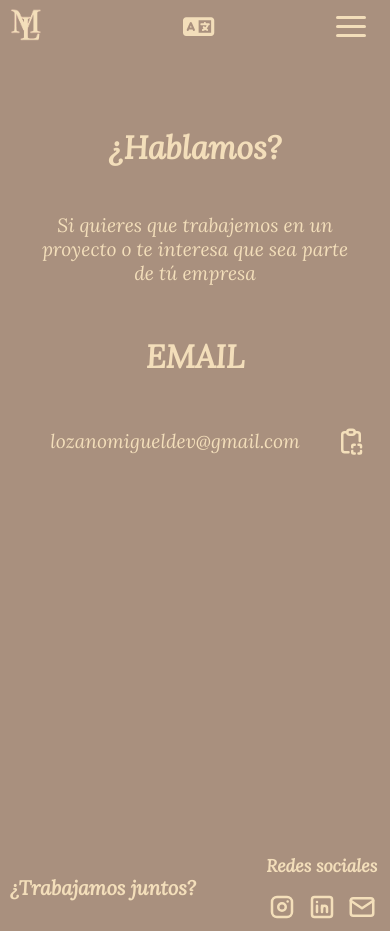
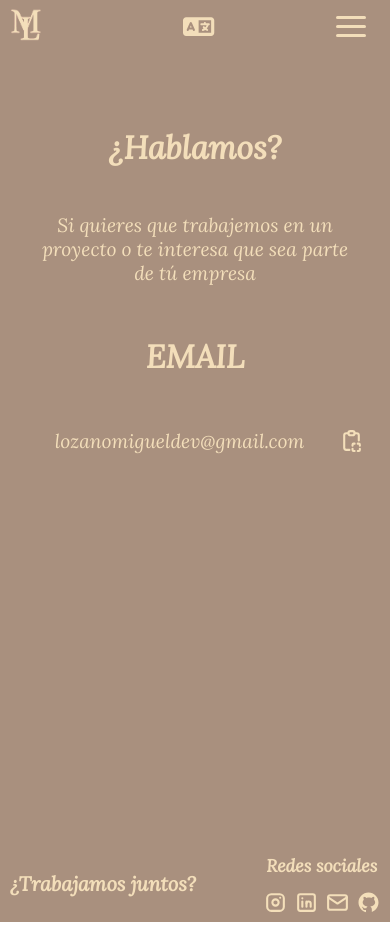
Before and after one commit to lozanoMiguel/portafolio, a React (Create React App) app: page /contact in a window 390 px wide. Built offline with nearby package versions, Linux system fonts and the light colour scheme.

Commit message:
"finishing"

```diff
--- a/src/components/Footer.jsx
+++ b/src/components/Footer.jsx
@@ -3,6 +3,8 @@ import '../styles/Footer.css'
 import mail from '../images/mail.svg'
 import instagram from '../images/brand-instagram.svg'
 import linkedin from '../images/brand-linkedin.svg'
+import github from '../images/icons8-github.svg'
+
 import { useLocation } from 'react-router-dom'
 import { useNavigate } from "react-router-dom";
 import { useTranslation } from 'react-i18next'
@@ -38,6 +40,9 @@ export default function Footer() {
           <a href="mailto:lozanomigueldev@gmail.com">
             <motion.img src={ mail } alt="lozanomiguel92@gmail.com" className='icon filter' whileHover={{ scale: [null, 1.5, 1.4] }} transition={{ duration: 0.3 }}/>
           </a>
+          <a href="https://github.com/lozanoMiguel">
+            <motion.img src={ github } alt="lozanomiguel92@gmail.com" className='icon filter' whileHover={{ scale: [null, 1.5, 1.4] }} transition={{ duration: 0.3 }}/>
+          </a>
         </div>
       </div>
     </footer>
--- a/src/styles/Footer.css
+++ b/src/styles/Footer.css
@@ -73,10 +73,12 @@
 
 .icon{
   height: 50px;
-  margin: 10px;
+  margin: 5px;
   cursor: pointer;
   color: var(--secondary-color-text);
 }
+
+
 
 .filter{
   filter: var(--filter);
@@ -125,8 +127,8 @@
   }
 
   .icon{
-    height: 30px;
-    margin: 5px;
+    height: 25px;
+    margin: 3px;
     color: var(--secondary-color);
   }
 
--- a/src/styles/Header.css
+++ b/src/styles/Header.css
@@ -134,10 +134,10 @@
         width: 70%;
     }
 
-    #header .brand a{
+    /*#header .brand a{
         font-size: 1.5em;
         color: var(--primary-color-text)
-    }
+    }*/
 
     #header .navbar_list li{
         color: var(--primary-color-text);
@@ -171,13 +171,13 @@
         filter: var(--filter1);
       }
 
-    #header .brand a{
+    /*#header .brand a{
         font-size: 1.5em;
         margin-top: 0;
         margin-left: .5rem;
         padding: .5rem;
         margin-right: auto;
-    }
+    }*/
 
     #header .navbar{
         width: 100%;
--- a/src/translate/es/global.json
+++ b/src/translate/es/global.json
@@ -10,7 +10,7 @@
     "presentation":"Hola, me llamo Miguel. Soy un programador frontend con interés en el backend también. He creado éste sitio web a modo de portfolio para mostrar mis proyectos, contar un poco acerca de mi y tener un medio de contacto si quieres que hablemos :)"
   },
   "about":{
-    "title":"Por qué este sitio?",
+    "title":"¿Por qué este sitio?",
     "about_about1": "Desde que era muy pequeño en Argentina, siempre me llamó la atención el mundo de los ordenadores. Recuerdo un amigo de mi infancia que era capaz de encontrar cualquier cosa en internet, desde juegos hasta películas o discos de música, ¡y para mí eso era magia!",
     "about_about2": "A pesar de que en un principio estudié una tecnicatura en programación en la UTN más por curiosidad que por fines profesionales, hoy en día mi enfoque ha cambiado. Me he dado cuenta de que quiero entrar en este hermoso mundo del desarrollo y por eso creé este sitio web.",
     "about_about3": "Durante mis estudios universitarios, tuve la oportunidad de desarrollar algunos proyectos interesantes, como una plataforma similar a Netflix o sistemas de reservas de hotel. También he trabajado de forma independiente para una casa de ropa, desarrollando un sistema de comunicación, así como para una project manager, creando su sitio web.",
```
Also changed, not shown: src/images/icons8-github.svg (added).
